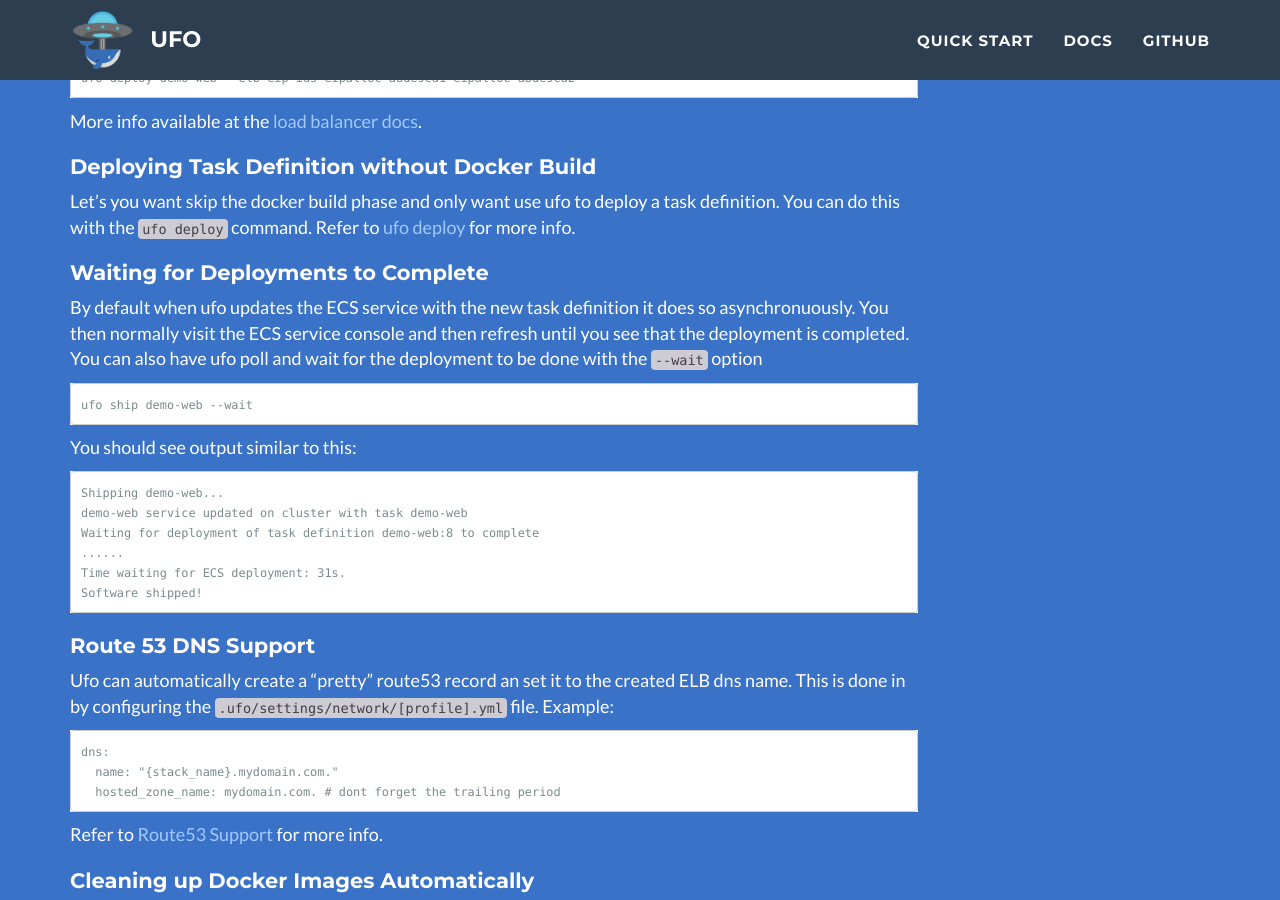
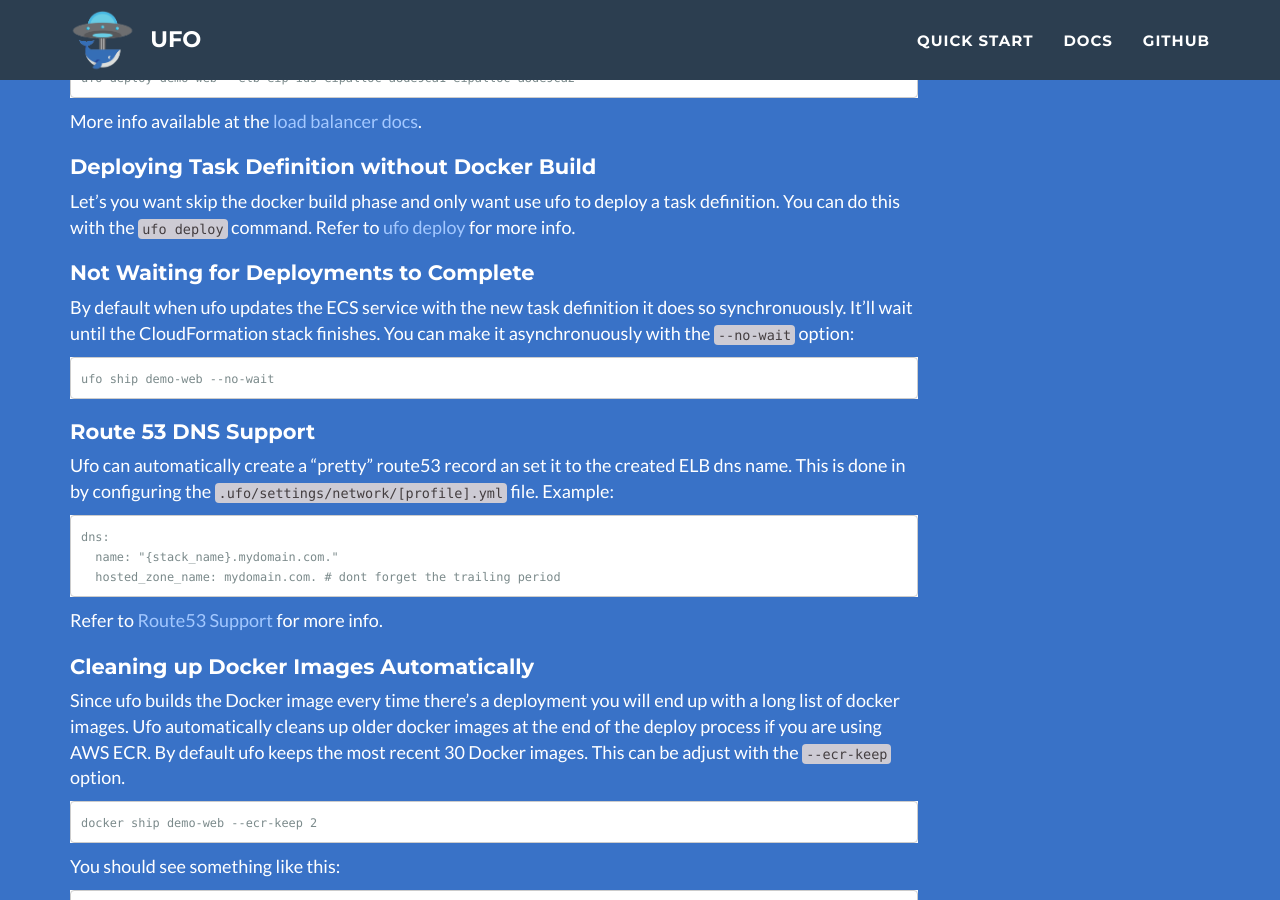
Before and after one commit to boltops-tools/ufo, a Jekyll site: the page built from docs/_reference/ufo-ship.md, in a window 1280 px wide and 900 px high, scrolled down 2008 px. Built offline with Jekyll 4.4.1, drawn with Linux system fonts in a browser that asks for light colours.

Commit message:
docs updated by circleci

```diff
--- a/docs/_reference/ufo-ship.md
+++ b/docs/_reference/ufo-ship.md
@@ -67,20 +67,11 @@ More info available at the [load balancer docs](http://ufoships.com/docs/load-ba
 
 Let's you want skip the docker build phase and only want use ufo to deploy a task definition. You can do this with the `ufo deploy` command.  Refer to [ufo deploy](http://ufoships.com/reference/ufo-deploy/) for more info.
 
-### Waiting for Deployments to Complete
+### Not Waiting for Deployments to Complete
 
-By default when ufo updates the ECS service with the new task definition it does so asynchronuously. You then normally visit the ECS service console and then refresh until you see that the deployment is completed.  You can also have ufo poll and wait for the deployment to be done with the `--wait` option
+By default when ufo updates the ECS service with the new task definition it does so synchronuously. It'll wait until the CloudFormation stack finishes.  You can make it asynchronuously with the `--no-wait` option:
 
-    ufo ship demo-web --wait
-
-You should see output similar to this:
-
-    Shipping demo-web...
-    demo-web service updated on cluster with task demo-web
-    Waiting for deployment of task definition demo-web:8 to complete
-    ......
-    Time waiting for ECS deployment: 31s.
-    Software shipped!
+    ufo ship demo-web --no-wait
 
 ### Route 53 DNS Support
 
```
